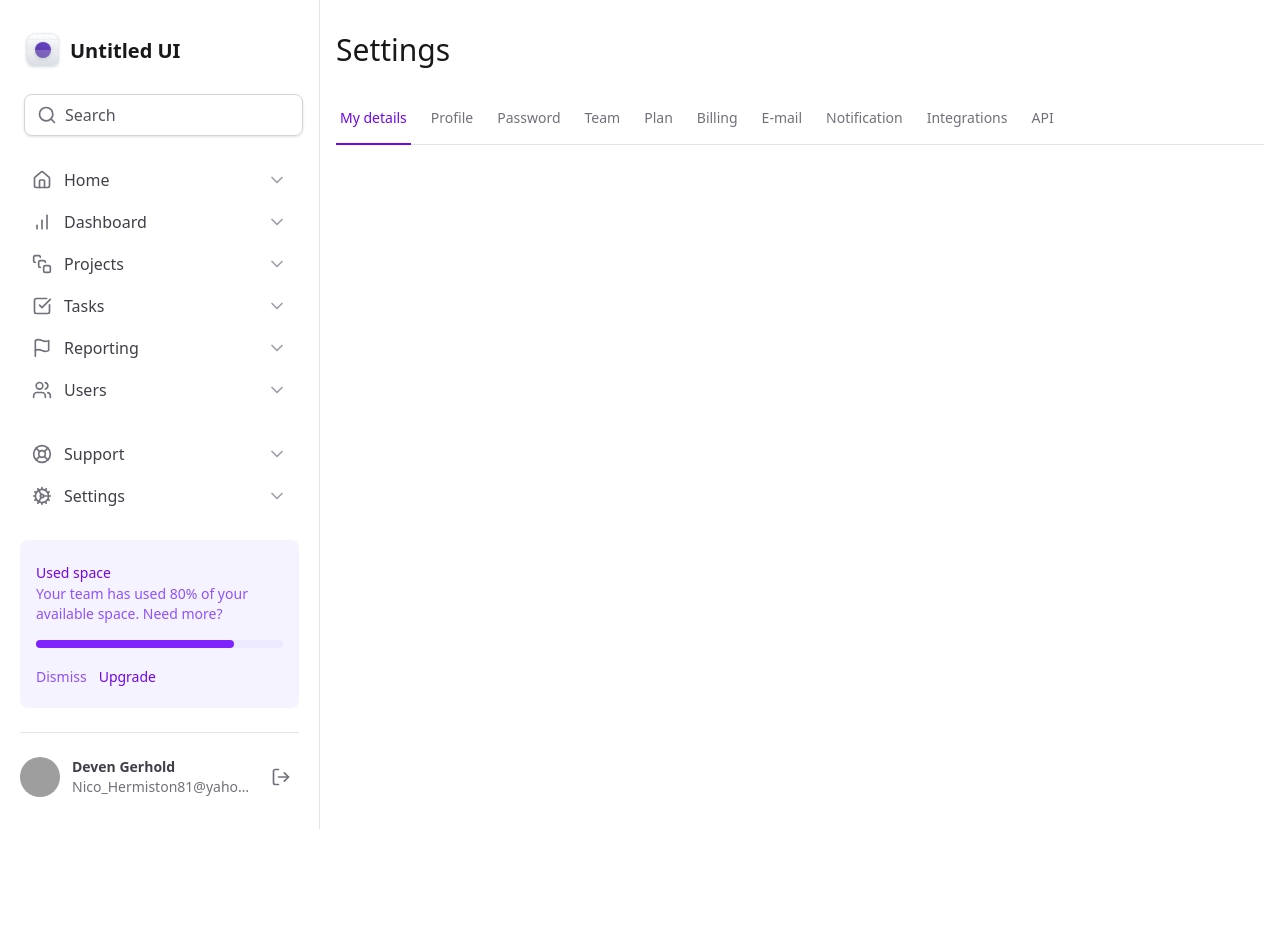
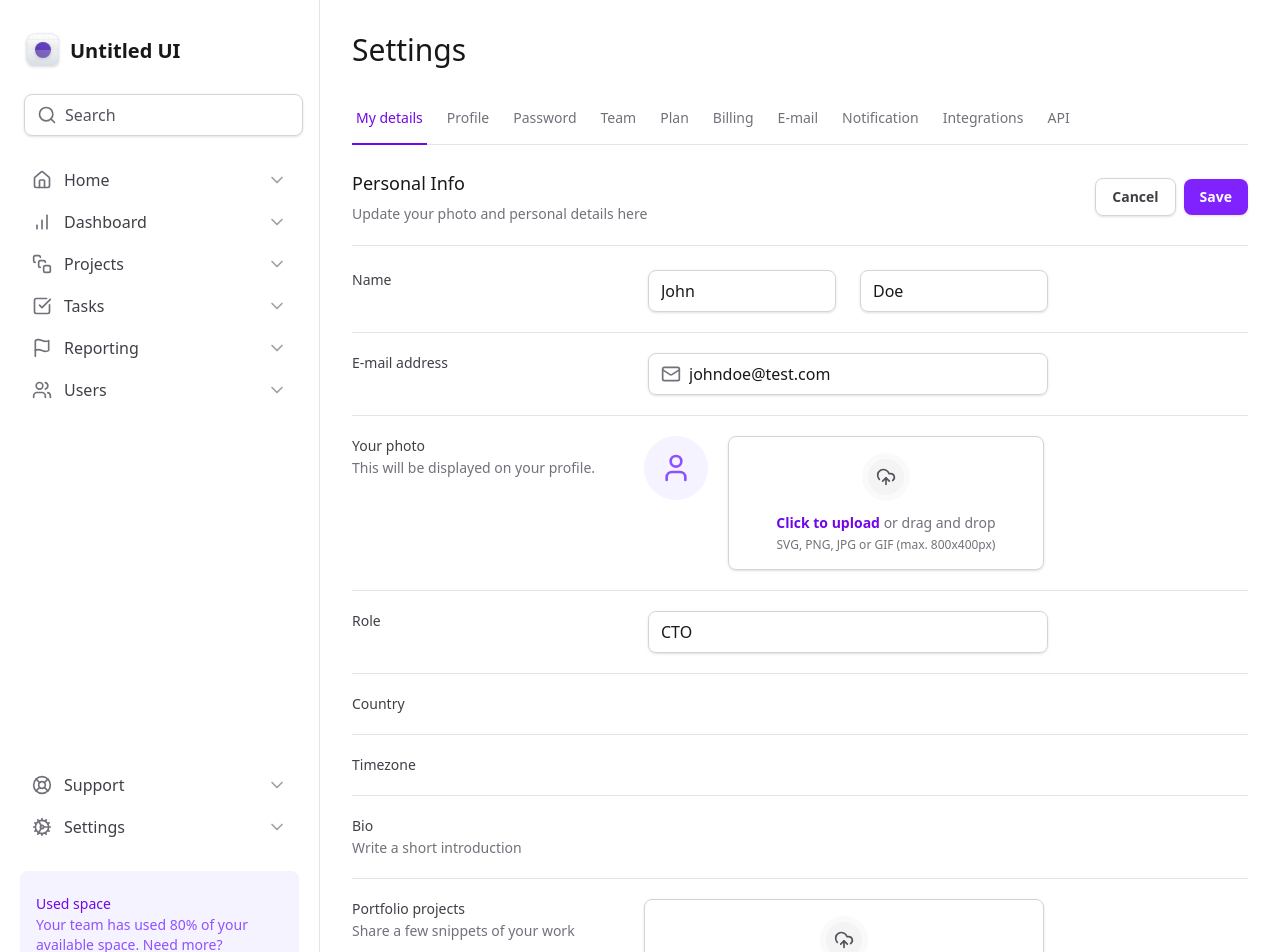
Before and after one commit to lubnimorais/ignite-tailwind, a Next.js app: page / in a window 1280 px wide. Shown: the top 952 px of the page. Before the commit the page ends 829 px from the top, so only its background shows below. Built offline with nearby package versions, Linux system fonts and the light colour scheme; grey boxes are pictures that could not be loaded.

Commit message:
feat: create component FileInput

```diff
--- /dev/null
+++ b/src/app/(home)/ButtonHome/index.tsx
@@ -0,0 +1,3 @@
+'use client';
+
+export function ButtonHome() {}
--- /dev/null
+++ b/src/app/(home)/page.tsx
@@ -0,0 +1,189 @@
+import { Mail } from 'lucide-react';
+
+import { InputControl, InputPrefix, InputRoot } from '@/components/Input';
+import { SettingsTabs } from '@/components/SettingsTabs';
+import * as FileInput from '@/components/Form/FileInput';
+
+export default function Home() {
+  return (
+    <>
+      <h1 className='font-medium text-3xl text-zinc-900'>Settings</h1>
+
+      <SettingsTabs />
+
+      <div className='flex flex-col mt-6'>
+        <div className='flex items-center justify-between pb-5 border-b border-zinc-200'>
+          <div className='space-y-1'>
+            <h2 className='font-medium text-lg text-zinc-900'>Personal Info</h2>
+
+            <span className='text-sm text-zinc-500'>
+              Update your photo and personal details here
+            </span>
+          </div>
+
+          <div className='flex items-center gap-2'>
+            <button
+              type='button'
+              className='font-semibold text-sm text-zinc-700 rounded-lg px-4 py-2 shadow-sm border border-zinc-300 hover:bg-zinc-50'
+            >
+              Cancel
+            </button>
+
+            {/* O BOTÃO DE SUBMIT ESTÁ RELACIONADO AO FORM ABAIXO */}
+            <button
+              className='font-semibold text-sm text-white rounded-lg px-4 py-2 shadow-sm bg-violet-600 hover:bg-violet-700'
+              type='submit'
+              form='settings'
+            >
+              Save
+            </button>
+          </div>
+        </div>
+
+        {/* W-FULL -> POR PADRÃO O FORM NÃO OCUPA 100% DO ESPAÇO */}
+        <form
+          className='w-full flex flex-col mt-6 gap-5 divide-y divide-zinc-200'
+          action=''
+          id='settings'
+        >
+          <div className='grid grid-cols-[minmax(7.5rem,_17.5rem)_minmax(25rem,_1fr)_minmax(0,_15rem)] gap-3 pb-5'>
+            <label
+              htmlFor='firstName'
+              className='font-medium text-sm text-zinc-700'
+            >
+              Name
+            </label>
+
+            <div className='grid grid-cols-2 gap-6'>
+              <InputRoot>
+                <InputControl id='firstName' defaultValue='John' />
+              </InputRoot>
+
+              <InputRoot>
+                <InputControl defaultValue='Doe' />
+              </InputRoot>
+            </div>
+          </div>
+
+          <div className='grid grid-cols-[minmax(7.5rem,_17.5rem)_minmax(25rem,_1fr)_minmax(0,_15rem)] gap-3 pb-5'>
+            <label
+              htmlFor='email'
+              className='font-medium text-sm text-zinc-700'
+            >
+              E-mail address
+            </label>
+
+            <InputRoot>
+              <InputPrefix>
+                <Mail className='w-5 h-5 text-zinc-500' />
+              </InputPrefix>
+
+              <InputControl
+                id='email'
+                type='email'
+                defaultValue='johndoe@test.com'
+              />
+            </InputRoot>
+          </div>
+
+          <div className='grid grid-cols-[minmax(7.5rem,_17.5rem)_minmax(25rem,_1fr)_minmax(0,_15rem)] gap-3 pb-5'>
+            <label
+              htmlFor='photo'
+              className='font-medium text-sm text-zinc-700'
+            >
+              Your photo
+              <span className='font-normal text-sm text-zinc-500 block mt-0.5'>
+                This will be displayed on your profile.
+              </span>
+            </label>
+
+            <FileInput.Root className='flex items-start gap-5'>
+              <FileInput.ImagePreview />
+
+              <FileInput.Trigger />
+
+              <FileInput.Control />
+            </FileInput.Root>
+          </div>
+
+          <div className='grid grid-cols-[minmax(7.5rem,_17.5rem)_minmax(25rem,_1fr)_minmax(0,_15rem)] gap-3 pb-5'>
+            <label htmlFor='role' className='font-medium text-sm text-zinc-700'>
+              Role
+            </label>
+
+            <InputRoot>
+              <InputControl id='role' defaultValue='CTO' />
+            </InputRoot>
+          </div>
+
+          <div className='grid grid-cols-[minmax(7.5rem,_17.5rem)_minmax(25rem,_1fr)_minmax(0,_15rem)] gap-3 pb-5'>
+            <label
+              htmlFor='country'
+              className='font-medium text-sm text-zinc-700'
+            >
+              Country
+            </label>
+
+            <div />
+          </div>
+
+          <div className='grid grid-cols-[minmax(7.5rem,_17.5rem)_minmax(25rem,_1fr)_minmax(0,_15rem)] gap-3 pb-5'>
+            <label
+              htmlFor='timezone'
+              className='font-medium text-sm text-zinc-700'
+            >
+              Timezone
+            </label>
+
+            <div />
+          </div>
+
+          <div className='grid grid-cols-[minmax(7.5rem,_17.5rem)_minmax(25rem,_1fr)_minmax(0,_15rem)] gap-3 pb-5'>
+            <label htmlFor='bio' className='font-medium text-sm text-zinc-700'>
+              Bio
+              <span className='font-normal text-sm text-zinc-500 block mt-0.5'>
+                Write a short introduction
+              </span>
+            </label>
+
+            <div />
+          </div>
+
+          <div className='grid grid-cols-[minmax(7.5rem,_17.5rem)_minmax(25rem,_1fr)_minmax(0,_15rem)] gap-3 pb-5'>
+            <label
+              htmlFor='projects'
+              className='font-medium text-sm text-zinc-700'
+            >
+              Portfolio projects
+              <span className='font-normal text-sm text-zinc-500 block mt-0.5'>
+                Share a few snippets of your work
+              </span>
+            </label>
+
+            <FileInput.Root>
+              <FileInput.Trigger />
+
+              <FileInput.Control />
+            </FileInput.Root>
+          </div>
+
+          <div className='flex items-center justify-end gap-2'>
+            <button
+              type='button'
+              className='font-semibold text-sm text-zinc-700 rounded-lg px-4 py-2 shadow-sm border border-zinc-300 hover:bg-zinc-50'
+            >
+              Cancel
+            </button>
+
+            <button
+              className='font-semibold text-sm text-white rounded-lg px-4 py-2 shadow-sm bg-violet-600 hover:bg-violet-700'
+              type='submit'
+            >
+              Save
+            </button>
+          </div>
+        </form>
+      </div>
+    </>
+  );
+}
--- a/src/app/globals.css
+++ b/src/app/globals.css
@@ -1,5 +1,5 @@
 @import "tailwindcss";
 
 @theme {
-
+  --color-violet-25: #FCFAFF;
 }
--- a/src/app/layout.tsx
+++ b/src/app/layout.tsx
@@ -32,7 +32,7 @@ export default function RootLayout({
         <div className='min-h-screen grid grid-cols-[minmax(18rem,_20rem)_1fr]'>
           <Sidebar />
 
-          <main className='px-4 pt-8 pb-12'>{children}</main>
+          <main className='px-8 pt-8 pb-12'>{children}</main>
         </div>
       </body>
     </html>
--- a/src/app/page.tsx
+++ /dev/null
@@ -1,11 +0,0 @@
-import { SettingsTabs } from '@/components/SettingsTabs';
-
-export default function Home() {
-  return (
-    <>
-      <h1 className='font-medium text-3xl text-zinc-900'>Settings</h1>
-
-      <SettingsTabs />
-    </>
-  );
-}
--- /dev/null
+++ b/src/components/Form/FileInput/Control.tsx
@@ -0,0 +1,7 @@
+import type { ComponentProps } from 'react';
+
+interface IControlProps extends ComponentProps<'input'> {}
+
+export function Control({ ...rest }: IControlProps) {
+  return <input type='file' className='sr-only' id='photo' {...rest} />;
+}
--- /dev/null
+++ b/src/components/Form/FileInput/ImagePreview.tsx
@@ -0,0 +1,9 @@
+import { User } from 'lucide-react';
+
+export function ImagePreview() {
+  return (
+    <div className='w-16 h-16 flex items-center justify-center rounded-full bg-violet-50'>
+      <User className='w-8 h-8 text-violet-500' />
+    </div>
+  );
+}
--- /dev/null
+++ b/src/components/Form/FileInput/Root.tsx
@@ -0,0 +1,7 @@
+import type { ComponentProps } from 'react';
+
+interface IRootProps extends ComponentProps<'div'> {}
+
+export function Root({ ...rest }: IRootProps) {
+  return <div {...rest} />;
+}
--- /dev/null
+++ b/src/components/Form/FileInput/Trigger.tsx
@@ -0,0 +1,23 @@
+import { UploadCloud } from 'lucide-react';
+
+export function Trigger() {
+  return (
+    <label
+      htmlFor='photo'
+      className='flex flex-col flex-1 items-center gap-3 group rounded-lg px-6 py-4 border border-zinc-300 text-center text-zinc-500 shadow-sm cursor-pointer hover:border-violet-200 hover:bg-violet-25 hover:text-violet-500'
+    >
+      <div className='rounded-full border-[6px] border-zinc-50 bg-zinc-100 p-2 group-hover:border-violet-50 group-hover:bg-violet-100'>
+        <UploadCloud className='w-5 h-5 text-zinc-600 group-hover:text-violet-600' />
+      </div>
+
+      <div className='flex flex-col items-center gap-1'>
+        <span className='text-sm'>
+          <span className='font-semibold text-violet-700'>Click to upload</span>{' '}
+          or drag and drop
+        </span>
+
+        <span className='text-xs'>SVG, PNG, JPG or GIF (max. 800x400px)</span>
+      </div>
+    </label>
+  );
+}
--- /dev/null
+++ b/src/components/Form/FileInput/index.tsx
@@ -0,0 +1,6 @@
+import { Root } from './Root';
+import { Trigger } from './Trigger';
+import { ImagePreview } from './ImagePreview';
+import { Control } from './Control';
+
+export { Root, Trigger, ImagePreview, Control };
--- a/src/components/Input/index.tsx
+++ b/src/components/Input/index.tsx
@@ -1,21 +1,4 @@
 import type { ComponentProps } from 'react';
-
-interface IInputPrefixProps extends ComponentProps<'div'> {}
-
-export function InputPrefix({ ...rest }: IInputPrefixProps) {
-  return <div {...rest} />;
-}
-
-interface IInputControlProps extends ComponentProps<'input'> {}
-
-export function InputControl({ ...rest }: IInputControlProps) {
-  return (
-    <input
-      className='flex-1 border-0 bg-transparent p-0 text-zinc-900 placeholder-zinc-600'
-      {...rest}
-    />
-  );
-}
 
 interface IInputRootProps extends ComponentProps<'div'> {}
 
@@ -39,3 +22,20 @@ export function InputRoot({ ...rest }: IInputRootProps) {
     />
   );
 }
+
+interface IInputPrefixProps extends ComponentProps<'div'> {}
+
+export function InputPrefix({ ...rest }: IInputPrefixProps) {
+  return <div {...rest} />;
+}
+
+interface IInputControlProps extends ComponentProps<'input'> {}
+
+export function InputControl({ ...rest }: IInputControlProps) {
+  return (
+    <input
+      className='flex-1 border-0 bg-transparent p-0 text-zinc-900 placeholder-zinc-600'
+      {...rest}
+    />
+  );
+}
```
